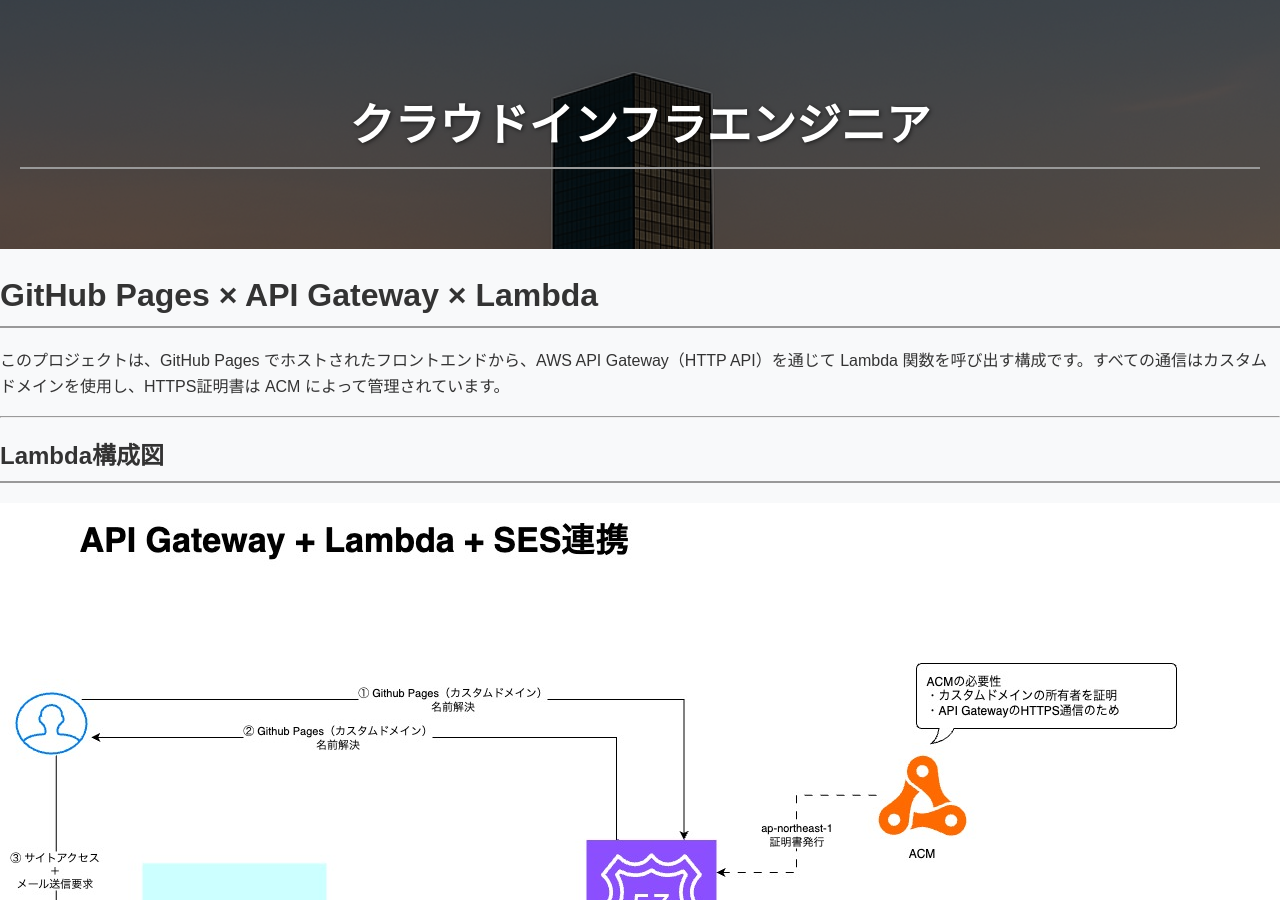
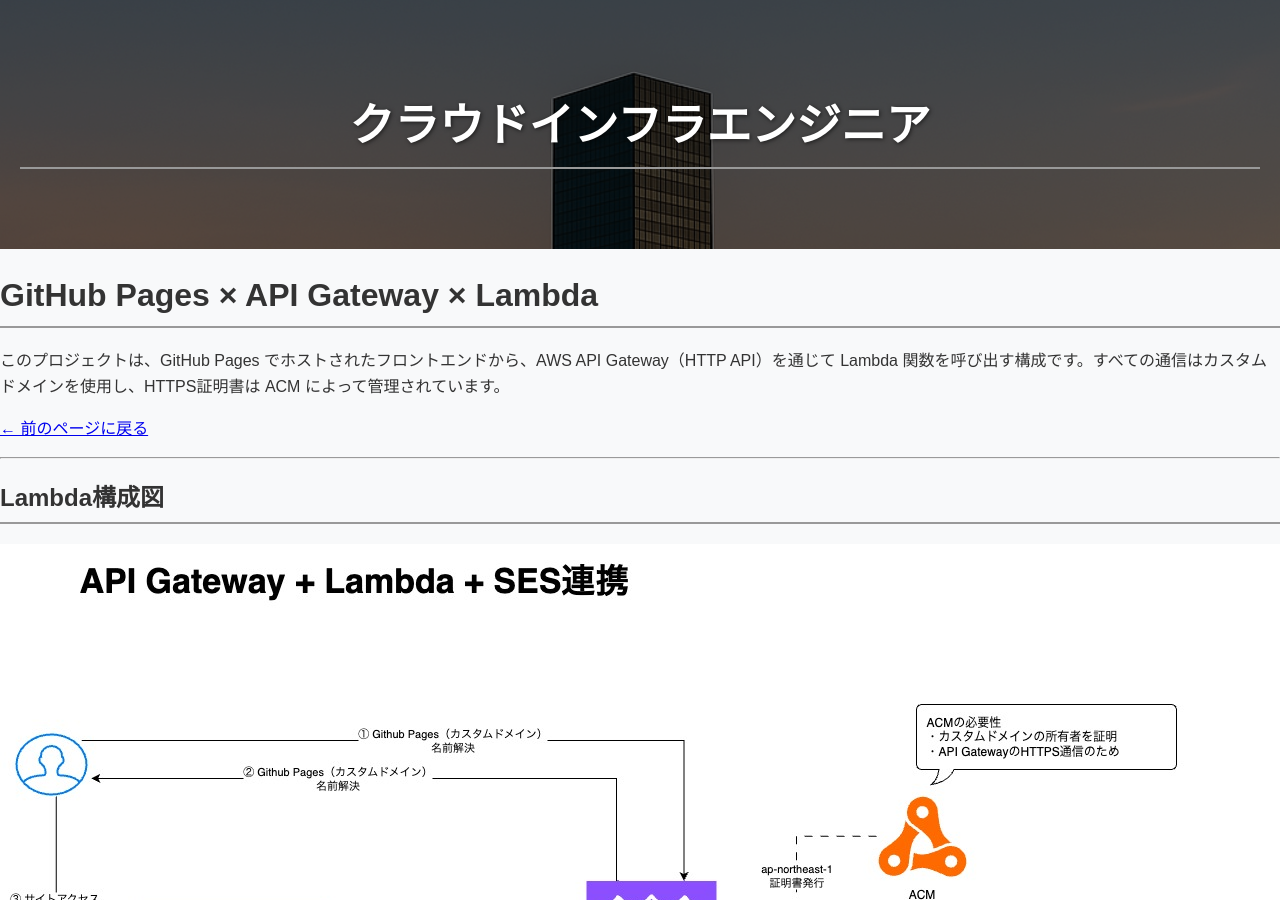
Before and after one commit to cloudrobo48/aws-cloud, a Jekyll site: the page built from docs/projects/aws-lambda-ses.md, in a window 1280 px wide and 900 px high. Built offline with Jekyll 4.4.1, drawn with Linux system fonts in a browser that asks for light colours; our own code applies the rules of GitHub Pages for plain Markdown files.

Commit message:
update md

```diff
--- a/docs/projects/aws-lambda-ses.md
+++ b/docs/projects/aws-lambda-ses.md
@@ -5,6 +5,8 @@
 # GitHub Pages × API Gateway × Lambda
 
 このプロジェクトは、GitHub Pages でホストされたフロントエンドから、AWS API Gateway（HTTP API）を通じて Lambda 関数を呼び出す構成です。すべての通信はカスタムドメインを使用し、HTTPS証明書は ACM によって管理されています。
+
+[← 前のページに戻る](/docs/aws-hands-on.html)
 
 ---
 
```
